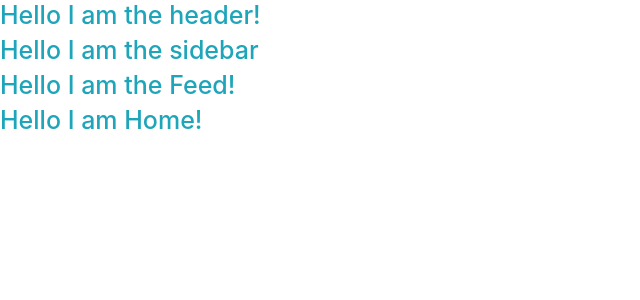
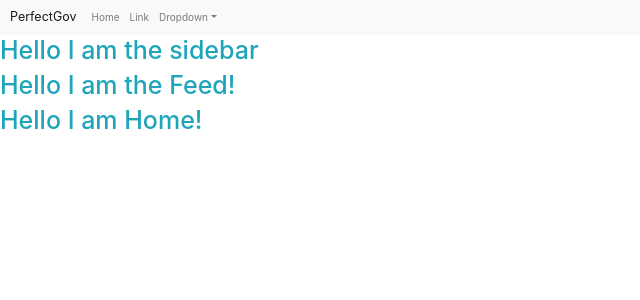
Before and after one commit to angelo-martinez/perfectgov, a React (Create React App) app: page / in a window 1280 px wide. Shown: the top 300 px of the page, without its empty margins (0-640 px from the left). Built offline with nearby package versions, Linux system fonts and the light colour scheme.

Commit message:
changed readme, and header

```diff
--- a/package.json
+++ b/package.json
@@ -6,6 +6,7 @@
     "bootstrap": "^4.1.3",
     "node-sass": "^4.12.0",
     "react": "^16.9.0",
+    "react-bootstrap": "^1.0.0-beta.12",
     "react-dom": "^16.9.0",
     "react-icons": "^3.7.0",
     "react-router": "^4.3.1",
--- a/src/js/components/Header.js
+++ b/src/js/components/Header.js
@@ -1,9 +1,24 @@
 import React from "react";
+import { Navbar, Nav, NavDropdown,  } from 'react-bootstrap';
 
 export const Header = () => {
   return (
-    <React.Fragment>
-      <h1>Hello I am the header!</h1>
-    </React.Fragment>
+    <Navbar bg="light" expand="lg">
+      <Navbar.Brand href="/">PerfectGov</Navbar.Brand>
+      <Navbar.Toggle aria-controls="basic-navbar-nav" />
+      <Navbar.Collapse id="basic-navbar-nav">
+        <Nav className="mr-auto">
+          <Nav.Link href="#home">Home</Nav.Link>
+          <Nav.Link href="#link">Link</Nav.Link>
+          <NavDropdown title="Dropdown" id="basic-nav-dropdown">
+            <NavDropdown.Item href="#action/3.1">Action</NavDropdown.Item>
+            <NavDropdown.Item href="#action/3.2">Another action</NavDropdown.Item>
+            <NavDropdown.Item href="#action/3.3">Something</NavDropdown.Item>
+            <NavDropdown.Divider />
+            <NavDropdown.Item href="#action/3.4">Separated link</NavDropdown.Item>
+          </NavDropdown>
+        </Nav>
+      </Navbar.Collapse>
+    </Navbar>
   );
 };
```
Also changed, not shown: 2 other files (tests, documents, lock files or other folders).
